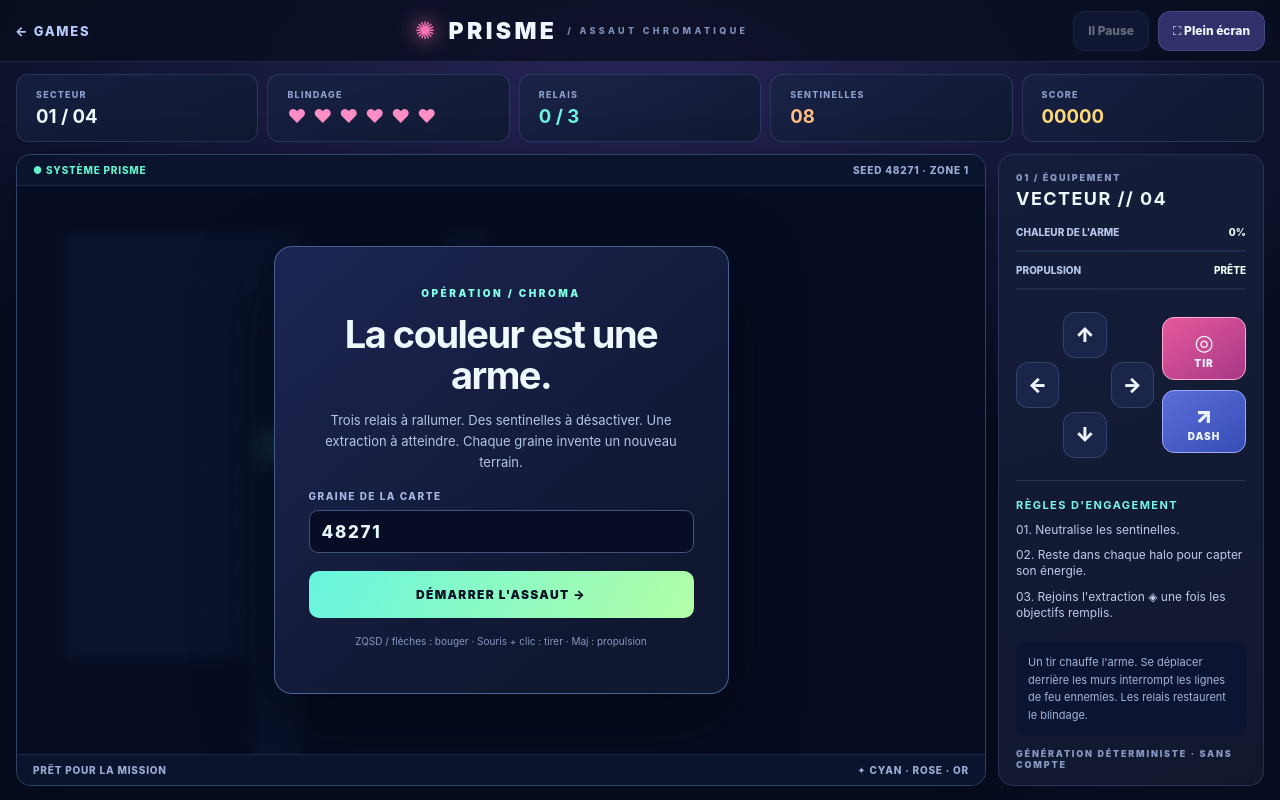
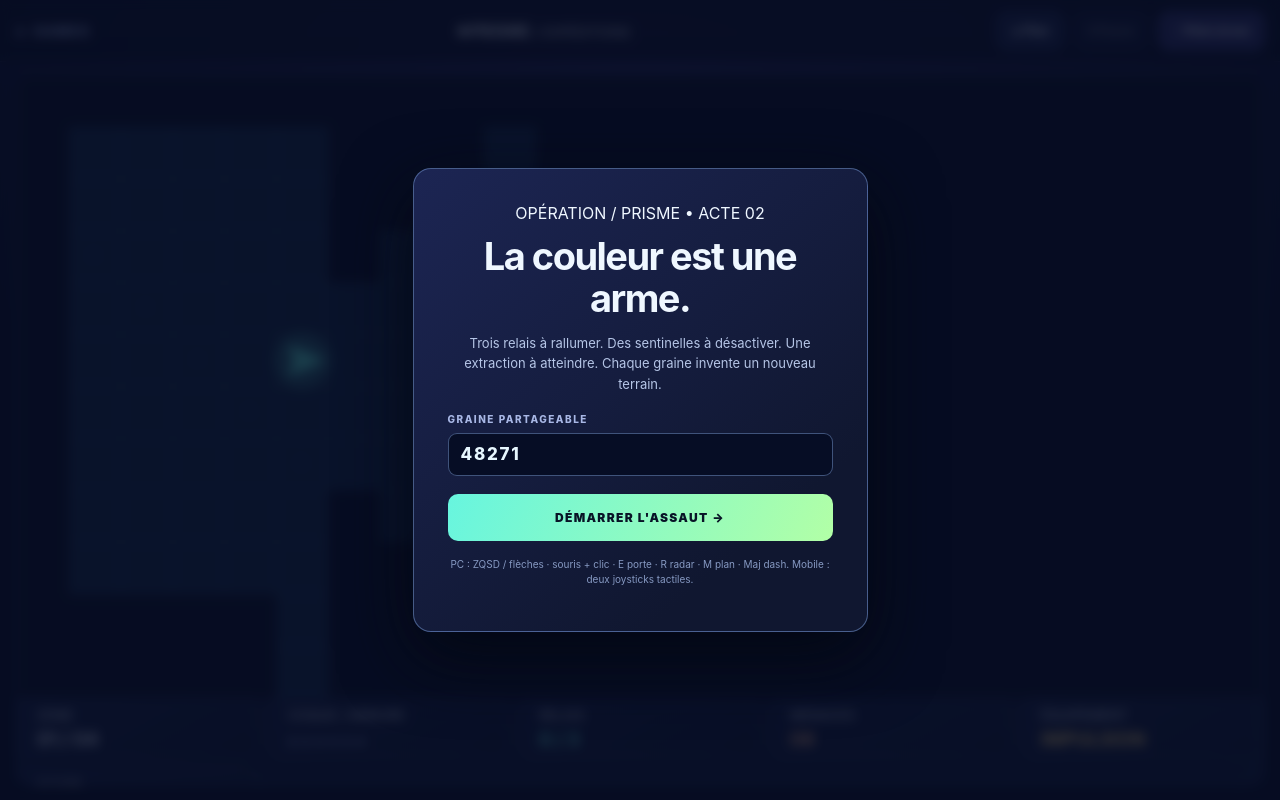
Before and after one commit to sopastopa/games, a website with bundled scripts: page games/prisme/index.html in a window 1280 px wide. Built offline with nearby package versions, Linux system fonts and the light colour scheme.

Commit message:
feat(prisme): immersive single-canvas full-screen interface with twin-stick controls

```diff
--- a/games/prisme/index.html
+++ b/games/prisme/index.html
@@ -2,184 +2,87 @@
 <html lang="fr">
   <head>
     <meta charset="UTF-8" />
-    <meta
-      name="viewport"
-      content="width=device-width, initial-scale=1.0, viewport-fit=cover"
-    />
-    <meta name="theme-color" content="#0b1025" />
-    <meta
-      name="description"
-      content="PRISME, un shooter tactique coloré à cartes procédurales et graines partageables."
-    />
-    <title>PRISME · Assaut chromatique · Games</title>
+    <meta name="viewport" content="width=device-width, initial-scale=1.0, viewport-fit=cover, user-scalable=no" />
+    <meta name="theme-color" content="#080d1d" />
+    <meta name="description" content="PRISME : shooter tactique plein écran, exploration à seed, portes, brouillard de guerre, bonus et ennemis variés." />
+    <title>PRISME · Expéditions tactiques · Games</title>
   </head>
   <body>
-    <div class="shell" id="shell">
+    <div class="shell">
       <header class="topbar">
-        <a
-          href="../../"
-          class="home"
-          data-testid="back-home"
-          aria-label="Retour au catalogue"
-          >← <span>GAMES</span></a
-        >
-        <div class="identity">
-          <span class="identity-icon">✺</span><strong>PRISME</strong
-          ><span class="identity-sub">/ ASSAUT CHROMATIQUE</span>
-        </div>
+        <a href="../../" class="home" data-testid="back-home" aria-label="Retour au catalogue">← GAMES</a>
+        <div class="brand"><span>✺</span><strong>PRISME</strong><small> / EXPÉDITIONS</small></div>
         <div class="top-actions">
-          <button type="button" id="pause" data-testid="pause-toggle">
-            Ⅱ Pause
-          </button>
-          <button
-            type="button"
-            id="fullscreen"
-            data-testid="fullscreen-toggle"
-            aria-pressed="false"
-          >
-            ⛶ Plein écran
-          </button>
+          <button id="plan" data-testid="plan-toggle" type="button">◈ Plan</button>
+          <button id="pause" data-testid="pause-toggle" type="button">Ⅱ Pause</button>
+          <button id="fullscreen" data-testid="fullscreen-toggle" type="button" aria-pressed="false">⛶ Plein écran</button>
         </div>
       </header>
       <main class="game">
-        <div class="stats" aria-label="État de la mission">
-          <div class="stat">
-            <span>SECTEUR</span
-            ><strong id="sector" data-testid="sector">01 / 04</strong>
+        <section class="arena-wrap" aria-label="Monde tactique PRISME">
+          <canvas id="board" data-testid="board" tabindex="0" aria-label="Monde à explorer. ZQSD pour se déplacer, souris et clic pour tirer, E pour ouvrir une porte."></canvas>
+          <div class="stats" aria-label="Informations de mission">
+            <div class="stat"><small>ZONE</small><strong id="sector" data-testid="sector">01 / 04</strong></div>
+            <div class="stat"><small>COQUE / ARMURE</small><strong><span id="health" data-testid="health">♥♥♥♥♥♥</span><span class="armor" id="armor"></span></strong></div>
+            <div class="stat"><small>RELAIS</small><strong id="relays" data-testid="relays">0 / 3</strong></div>
+            <div class="stat"><small>MENACES</small><strong id="enemies" data-testid="enemies">—</strong></div>
+            <div class="stat"><small>ÉQUIPEMENT</small><strong id="weapon" data-testid="weapon">IMPULSION</strong></div>
+            <div class="stat score"><small>SCORE</small><strong id="score" data-testid="score">00000</strong></div>
           </div>
-          <div class="stat">
-            <span>BLINDAGE</span
-            ><strong id="health" data-testid="health">♥ ♥ ♥ ♥ ♥ ♥</strong>
+          <div class="map-shell">
+            <div class="seed-label" id="seed-label" data-testid="seed-label">SEED —</div>
+            <button id="minimap-button" type="button" aria-label="Ouvrir la carte tactique" title="Afficher le plan (M)">
+              <canvas id="minimap" aria-hidden="true"></canvas>
+              <span>◈ CARTE / M</span>
+            </button>
           </div>
-          <div class="stat">
-            <span>RELAIS</span
-            ><strong id="relays" data-testid="relays">0 / 3</strong>
+          <div class="bottom-hud">
+            <div class="mission" id="objective" role="status" data-testid="game-status">PRÊT POUR LA MISSION</div>
+            <div class="meters">
+              <div class="meter"><span>CHALEUR <b id="heat-value">0%</b></span><div class="track"><div id="heat-bar" class="heat-fill"></div></div></div>
+              <div class="meter"><span>PROPULSION <b id="dash-value">PRÊTE</b></span><div class="track"><div id="dash-bar" class="dash-fill"></div></div></div>
             </div>
-          <div class="stat">
-            <span>SENTINELLES</span
-            ><strong id="enemies" data-testid="enemies">—</strong>
-          </div>
-          <div class="stat">
-            <span>SCORE</span
-            ><strong id="score" data-testid="score">00000</strong>
-          </div>
-        </div>
-        <div class="playfield">
-          <section class="arena-wrap" aria-label="Arène de tir tactique PRISME">
-            <div class="arena-top">
-              <span class="onair">● SYSTÈME PRISME</span
-              ><span id="seed-label" data-testid="seed-label">SEED —</span>
-            </div>
-            <div class="canvas-wrap">
-              <canvas
-                id="board"
-                data-testid="board"
-                aria-label="Arène tactique. Se déplacer, viser et tirer sur les sentinelles, puis activer les relais et rejoindre la sortie."
-                tabindex="0"
-              ></canvas>
-              <div class="overlay" id="overlay" data-testid="overlay">
-                <div class="panel">
-                  <span class="kicker">OPÉRATION / CHROMA</span>
-                  <h1 id="overlay-title">La couleur est <em>une arme.</em></h1>
-                  <p id="overlay-copy">
-                    Trois relais à rallumer. Des sentinelles à désactiver. Une
-                    extraction à atteindre. Chaque graine invente un nouveau
-                    terrain.
-                  </p>
-                  <label id="seed-box" for="seed-input"
-                    >GRAINE DE LA CARTE
-                    <input
-                      id="seed-input"
-                      data-testid="seed-input"
-                      type="number"
-                      min="1"
-                      max="999999999"
-                      step="1"
-                      value="48271"
-                      inputmode="numeric"
-                    />
-                  </label>
-                  <button id="primary" class="primary" data-testid="primary">
-                    DÉMARRER L'ASSAUT →
-                  </button>
-                  <p class="micro" id="overlay-hint">
-                    ZQSD / flèches : bouger · Souris + clic : tirer · Maj :
-                    propulsion
-                  </p>
-                </div>
-              </div>
-            </div>
-            <div class="arena-bottom">
-              <span id="objective" data-testid="game-status" role="status"
-                >PRÊT POUR LA MISSION</span
-              ><span>✦ CYAN · ROSE · OR</span>
-            </div>
-          </section>
-          <aside class="side" aria-label="Commandes et équipement">
-            <div class="side-heading">
-              <span>01 / ÉQUIPEMENT</span><strong>VECTEUR // 04</strong>
-            </div>
-            <div class="meter-title">
-              <span>CHALEUR DE L'ARME</span><span id="heat-value">0%</span>
-            </div>
-            <div class="meter">
-              <div class="fill heat-fill" id="heat-bar"></div>
-            </div>
-            <div class="meter-title">
-              <span>PROPULSION</span><span id="dash-value">PRÊTE</span>
-            </div>
-            <div class="meter">
-              <div class="fill dash-fill" id="dash-bar"></div>
+            <div class="inventory"><span id="keys">BADGES : —</span><span id="scan-charges">RADAR : 2</span></div>
           </div>
           <div class="touch-controls" aria-label="Commandes tactiles">
-              <div class="dpad" aria-label="Déplacement">
-                <button type="button" data-move="up" aria-label="Monter">
-                  ↑
-                </button>
-                <button type="button" data-move="left" aria-label="Gauche">
-                  ←
-                </button>
-                <button type="button" data-move="down" aria-label="Descendre">
-                  ↓
-                </button>
-                <button type="button" data-move="right" aria-label="Droite">
-                  →
-                </button>
+            <div id="move-zone" class="stick-zone move-zone" data-testid="move-stick" role="group" aria-label="Joystick de déplacement" tabindex="0">
+              <div id="move-stick" class="stick"><span class="stick-nub"></span></div>
             </div>
-              <div class="combat-controls">
-                <button
-                  type="button"
-                  class="fire"
-                  id="fire"
-                  data-testid="fire"
-                  aria-label="Tirer sur la sentinelle visible la plus proche"
-                >
-                  ◎<small>TIR</small>
-                </button>
-                <button
-                  type="button"
-                  class="dash"
-                  id="dash"
-                  data-testid="dash"
-                  aria-label="Propulsion"
-                >
-                  ↗<small>DASH</small>
+            <div class="abilities">
+              <button id="interact" type="button" data-testid="interact" aria-label="Ouvrir une porte à proximité">◇<small>PORTE / E</small></button>
+              <button id="scan" type="button" data-testid="scan" aria-label="Impulsion radar">⌕<small>RADAR / R</small></button>
+              <button id="dash" type="button" data-testid="dash" aria-label="Propulsion">↗<small>DASH</small></button>
+            </div>
+            <div id="fire-zone" class="stick-zone fire-zone" role="group" aria-label="Joystick de visée et de tir">
+              <button id="fire" type="button" data-testid="fire" class="stick fire-stick" aria-label="Viser et tirer. Appuyer pour viser automatiquement.">
+                <span class="stick-nub">◎</span>
+                <small>TIR</small>
               </button>
             </div>
           </div>
-            <div class="instructions">
-              <strong>RÈGLES D'ENGAGEMENT</strong>
-              <p>01. Neutralise les sentinelles.</p>
-              <p>02. Reste dans chaque halo pour capter son énergie.</p>
-              <p>03. Rejoins l'extraction ◈ une fois les objectifs remplis.</p>
+          <div id="overlay" data-testid="overlay" class="overlay">
+            <div class="panel">
+              <span class="eyebrow">OPÉRATION / PRISME • ACTE 02</span>
+              <h1 id="overlay-title">La couleur est <em>une arme.</em></h1>
+              <p id="overlay-copy">
+                Explore un monde de 41 × 41 cases. Trouve les badges, ouvre les portes, capture les relais et rejoins l'extraction. Les ennemis n'attaquent que lorsqu'ils te repèrent.
+              </p>
+              <label id="seed-box" for="seed-input">GRAINE PARTAGEABLE
+                <input id="seed-input" data-testid="seed-input" type="number" inputmode="numeric" min="1" max="999999999" step="1" value="48271" />
+              </label>
+              <button id="primary" class="primary" data-testid="primary" type="button">DÉMARRER L'EXPÉDITION →</button>
+              <p class="micro" id="overlay-hint">PC : ZQSD / flèches · souris + clic · E porte · R radar · M plan · Maj dash. Mobile : deux joysticks tactiles.</p>
             </div>
-            <div class="tips">
-              Un tir chauffe l'arme. Se déplacer derrière les murs interrompt
-              les lignes de feu ennemies. Les relais restaurent le blindage.
           </div>
-            <div class="bottom-tag">GÉNÉRATION DÉTERMINISTE · SANS COMPTE</div>
-          </aside>
+          <div id="planning" data-testid="planning" class="planning" hidden>
+            <div class="plan-card">
+              <div class="plan-head"><div><span class="eyebrow">PLANIFICATION / TEMPS FIGÉ</span><h2>Prépare ta prochaine percée.</h2></div><button id="close-plan" type="button" data-testid="close-plan">✕ Reprendre</button></div>
+              <canvas id="plan-map" data-testid="plan-map" aria-label="Carte des régions déjà découvertes. Cliquer sur un endroit exploré pour y placer un repère."></canvas>
+              <p>Le terrain exploré reste mémorisé. Les positions ennemies hors de vue ne sont jamais affichées. Clique pour placer un repère sur une case découverte.</p>
+              <div class="legend"><span>◆ Badges → Portes colorées</span><span>✦ Relais rose + cyan → Portes or</span><span>◈ Extraction après tous les objectifs</span></div>
             </div>
+          </div>
+        </section>
         <p id="announce" class="sr-only" aria-live="polite"></p>
       </main>
     </div>
```
Lines whose indentation alone changed are shown as unchanged.
